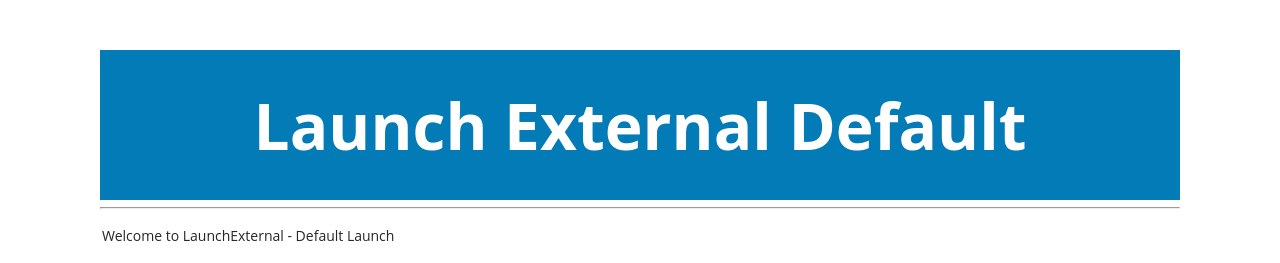
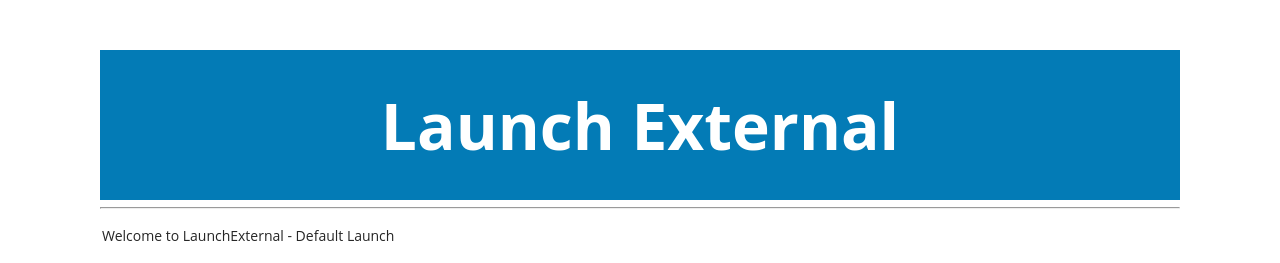
Before and after one commit to mark-b-kauffman/LaunchExternalJWKS, a Flask app: template app/templates/external.html in a window 1280 px wide. Shown: the top 263 px of the page. Run offline with Flask 2, Linux system fonts and the light colour scheme; the template is opened without the code that fills it, so the values that code supplies are empty.

Commit message:
Reverted changes on hello-world.html and changed the external.html file - Sorry about that 😅

```diff
--- a/app/templates/external.html
+++ b/app/templates/external.html
@@ -3,12 +3,12 @@
   <head>
     <meta charset="UTF-8" />
     <meta name="viewport" content="width=device-width, initial-scale=1.0" />
-    <title>Launch External</title>
+    <title>External Launch</title>
   </head>
   <body>
     <link rel="stylesheet" href="/static/style.css" />
     <header>
-      <h1>Launch External Default</h1>
+      <h1>Launch External</h1>
     </header>
     <hr />
     <p>Welcome to LaunchExternal - Default Launch</p>
```
